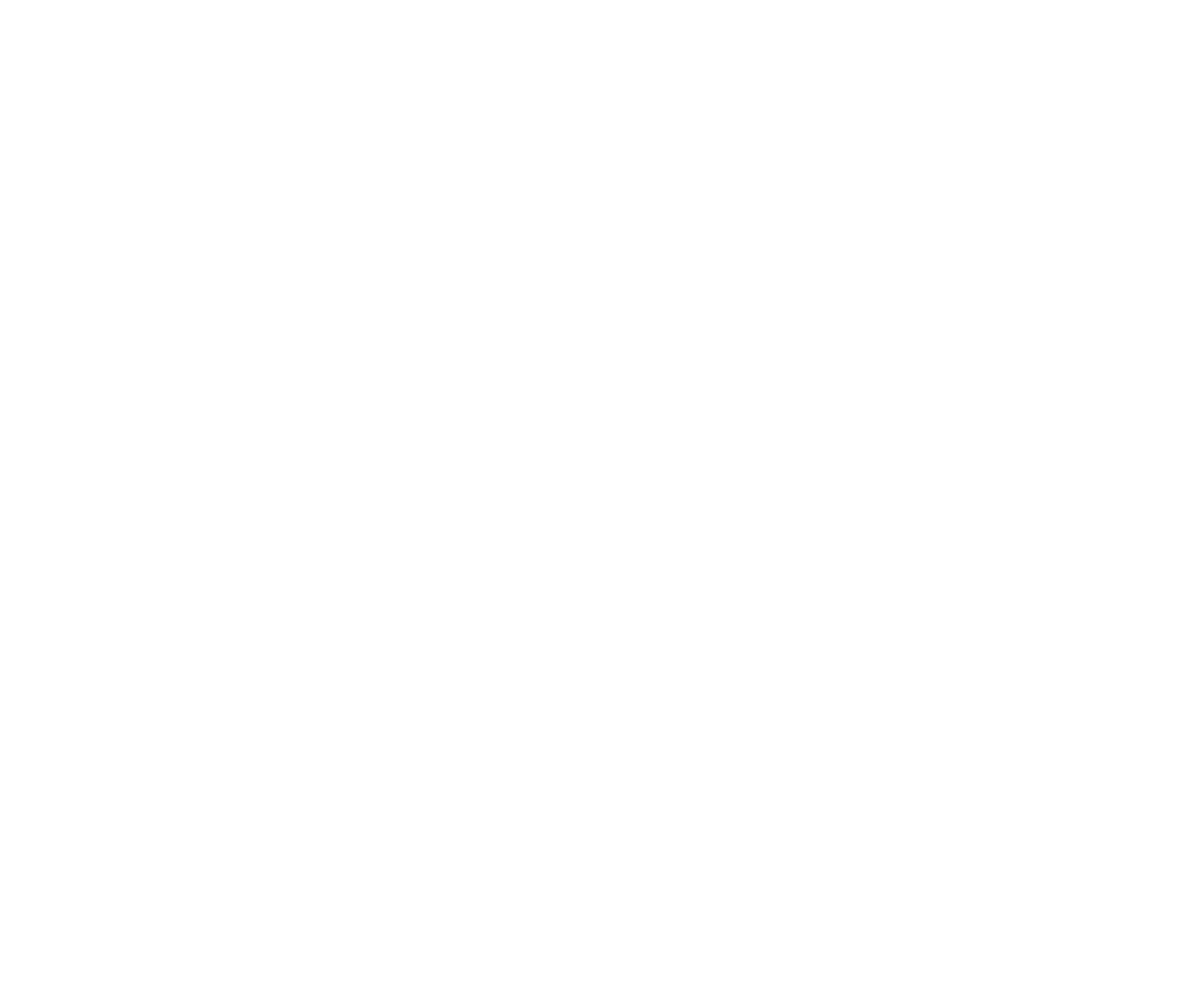
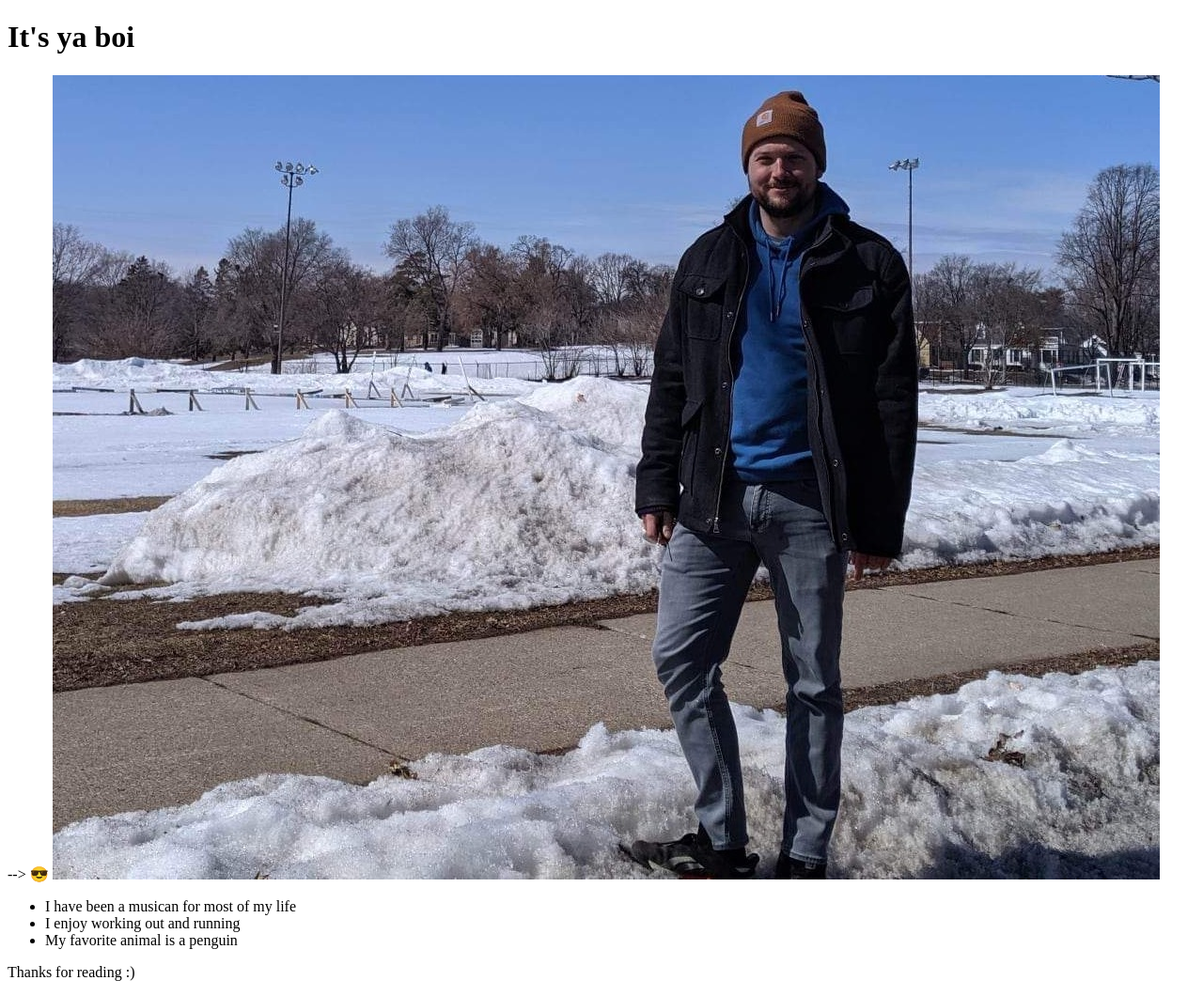
Before and after one commit to PrimeAcademy/assignment-unit-1, a plain HTML site: page assignment/index.html in a window 1280 px wide. Shown: the whole page at 94% size. Before the commit the page ends 800 px from the top, so only its background shows below. Drawn offline with Linux system fonts and the light colour scheme.

Commit message:
added content to HTML

```diff
--- a/assignment/helloWorld.js
+++ b/assignment/helloWorld.js
@@ -0,0 +1 @@
+console.log("Hello There Buddy");
--- a/assignment/index.html
+++ b/assignment/index.html
@@ -1,5 +1,6 @@
 <!DOCTYPE html>
 <html>
+
 <head>
   <meta charset="utf-8" />
   <meta http-equiv="X-UA-Compatible" content="IE=edge">
@@ -9,17 +10,27 @@
 
   <link rel="stylesheet" type="text/css" media="screen" href="style.css" />
 </head>
+
 <body>
   <!-- Create a header element  -->
-
-    <!-- Inside the header, add an <h1> element containing your name -->
-
-    <!-- Include an image -->
+  <header>
+    <h1>It's ya boi</h1>
+  </header>
+  <!-- <!-- Include an image --> --> 😎
+  <img src="../images/Me.JPG" />
 
   <!-- Create an unordered list with 3 list items of fun facts about you -->
-
+  <ul>
+    <li>I have been a musican for most of my life</li>
+    <li>I enjoy working out and running</li>
+    <li>My favorite animal is a penguin</li>
+  </ul>
   <!-- Create a footer element -->
+  <footer>
+    <p>Thanks for reading :)</p>
+  </footer>
 
   <!-- Inside your footer, put a <p> element with your favorite quote -->
 </body>
+
 </html>
```
Also changed, not shown: images/Me.JPG (added). Lines whose indentation alone changed are shown as unchanged.
